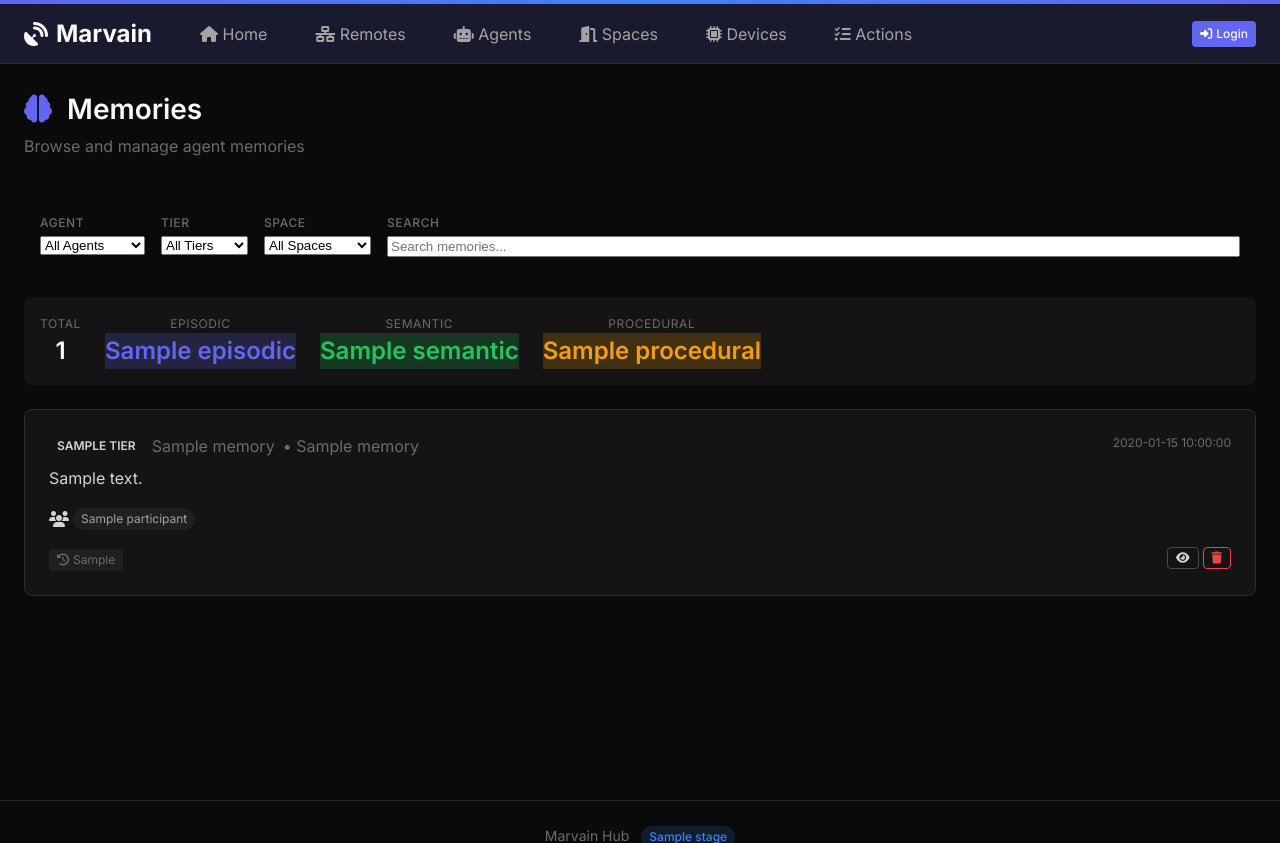
After one commit to Daylily-Informatics/marvain, a Python web app: template functions/hub_api/templates/memories.html in a window 1280 px wide. The commit adds this page. Shown: the top 843 px of the page. Run offline with Jinja, Linux system fonts and the light colour scheme; the template is opened without the code that fills it: most values are stand-ins (such as "Sample title", 1, 10 or a date in 2020).

Commit message:
Phase 5.9: Memories Browser - Templates, routes, and API
- Create memories.html template with memories list, filter bar (agent, tier, space, search), tier stats bar
- Add memory cards with tier badges, content preview, participants, provenance
- Add memories CSS styles (.memories-list, .memory-card, .tier-badge, .participant-badge, .provenance-badge, .stats-bar)
- Update /memories route to render memories.html with memories and tier counts
- Add DELETE /api/memories/{memory_id} endpoint for deleting memories with permission check
- Add JavaScript functions: filterMemories(), viewMemory(), deleteMemory()
- Add 5 new tests for memories GUI (list, auth redirects, delete auth/permission/success)

All 151 tests passing.

```diff
--- a/functions/hub_api/static/css/marvain.css
+++ b/functions/hub_api/static/css/marvain.css
@@ -1071,3 +1071,142 @@ pre {
   color: var(--color-gray-200);
   font-size: 0.875rem;
 }
+
+/* ==========================================================================
+   Memories Browser
+   ========================================================================== */
+
+.stats-bar {
+  display: flex;
+  gap: var(--spacing-lg);
+  padding: var(--spacing-md);
+  background: var(--color-gray-800);
+  border-radius: var(--radius-md);
+}
+
+.stat-item {
+  display: flex;
+  flex-direction: column;
+  align-items: center;
+}
+
+.stat-label {
+  font-size: 0.75rem;
+  color: var(--color-gray-400);
+  text-transform: uppercase;
+  letter-spacing: 0.05em;
+}
+
+.stat-value {
+  font-size: 1.5rem;
+  font-weight: 600;
+  color: var(--color-white);
+}
+
+.memories-list {
+  display: flex;
+  flex-direction: column;
+  gap: var(--spacing-md);
+}
+
+.memory-card {
+  transition: transform 0.2s, box-shadow 0.2s;
+}
+
+.memory-card:hover {
+  transform: translateY(-2px);
+  box-shadow: 0 8px 24px rgba(0, 0, 0, 0.3);
+}
+
+.memory-header {
+  display: flex;
+  justify-content: space-between;
+  align-items: flex-start;
+  margin-bottom: var(--spacing-sm);
+}
+
+.memory-meta {
+  display: flex;
+  align-items: center;
+  gap: var(--spacing-sm);
+  flex-wrap: wrap;
+}
+
+.memory-time {
+  font-size: 0.75rem;
+  color: var(--color-gray-400);
+}
+
+.tier-badge {
+  padding: 2px 8px;
+  border-radius: var(--radius-sm);
+  font-size: 0.75rem;
+  font-weight: 600;
+  text-transform: uppercase;
+}
+
+.tier-badge.tier-episodic,
+.tier-episodic {
+  background: rgba(99, 102, 241, 0.2);
+  color: var(--color-highlight);
+}
+
+.tier-badge.tier-semantic,
+.tier-semantic {
+  background: rgba(34, 197, 94, 0.2);
+  color: var(--color-success);
+}
+
+.tier-badge.tier-procedural,
+.tier-procedural {
+  background: rgba(245, 158, 11, 0.2);
+  color: var(--color-warning);
+}
+
+.memory-content {
+  color: var(--color-gray-200);
+  line-height: 1.6;
+  margin-bottom: var(--spacing-md);
+}
+
+.memory-participants {
+  display: flex;
+  align-items: center;
+  gap: var(--spacing-xs);
+  margin-bottom: var(--spacing-md);
+}
+
+.participant-badge {
+  padding: 2px 8px;
+  background: var(--color-gray-700);
+  border-radius: var(--radius-full);
+  font-size: 0.75rem;
+  color: var(--color-gray-300);
+}
+
+.participant-badge.more {
+  background: var(--color-accent);
+  color: var(--color-white);
+}
+
+.memory-footer {
+  display: flex;
+  justify-content: space-between;
+  align-items: center;
+}
+
+.provenance-badge {
+  display: inline-flex;
+  align-items: center;
+  gap: var(--spacing-xs);
+  padding: 2px 8px;
+  background: var(--color-gray-700);
+  border-radius: var(--radius-sm);
+  font-size: 0.75rem;
+  color: var(--color-gray-400);
+}
+
+.memory-actions {
+  display: flex;
+  gap: var(--spacing-xs);
+}
--- /dev/null
+++ b/functions/hub_api/templates/memories.html
@@ -0,0 +1,174 @@
+{% extends "base.html" %}
+
+{% block title %}Memories - Marvain{% endblock %}
+
+{% block content %}
+<div class="page-header">
+  <div>
+    <h1 class="page-title"><i class="fas fa-brain"></i> Memories</h1>
+    <p class="text-muted">Browse and manage agent memories</p>
+  </div>
+</div>
+
+<!-- Filter Bar -->
+<div class="filter-bar mb-lg">
+  <div class="filter-group">
+    <label for="agent-filter">Agent</label>
+    <select id="agent-filter" onchange="filterMemories()">
+      <option value="">All Agents</option>
+      {% for agent in agents %}
+      <option value="{{ agent.agent_id }}">{{ agent.name }}</option>
+      {% endfor %}
+    </select>
+  </div>
+  <div class="filter-group">
+    <label for="tier-filter">Tier</label>
+    <select id="tier-filter" onchange="filterMemories()">
+      <option value="">All Tiers</option>
+      <option value="episodic">Episodic</option>
+      <option value="semantic">Semantic</option>
+      <option value="procedural">Procedural</option>
+    </select>
+  </div>
+  <div class="filter-group">
+    <label for="space-filter">Space</label>
+    <select id="space-filter" onchange="filterMemories()">
+      <option value="">All Spaces</option>
+      {% for space in spaces %}
+      <option value="{{ space.space_id }}">{{ space.name }}</option>
+      {% endfor %}
+    </select>
+  </div>
+  <div class="filter-group flex-grow">
+    <label for="search-filter">Search</label>
+    <input type="text" id="search-filter" placeholder="Search memories..." oninput="filterMemories()">
+  </div>
+</div>
+
+<!-- Stats Bar -->
+<div class="stats-bar mb-lg">
+  <div class="stat-item">
+    <span class="stat-label">Total</span>
+    <span class="stat-value">{{ memories|length }}</span>
+  </div>
+  <div class="stat-item">
+    <span class="stat-label">Episodic</span>
+    <span class="stat-value tier-episodic">{{ tier_counts.episodic or 0 }}</span>
+  </div>
+  <div class="stat-item">
+    <span class="stat-label">Semantic</span>
+    <span class="stat-value tier-semantic">{{ tier_counts.semantic or 0 }}</span>
+  </div>
+  <div class="stat-item">
+    <span class="stat-label">Procedural</span>
+    <span class="stat-value tier-procedural">{{ tier_counts.procedural or 0 }}</span>
+  </div>
+</div>
+
+<!-- Memories List -->
+<div class="memories-list" id="memories-list">
+  {% if memories %}
+  {% for memory in memories %}
+  <div class="memory-card card" data-agent="{{ memory.agent_id }}" data-tier="{{ memory.tier }}" data-space="{{ memory.space_id or '' }}" data-content="{{ memory.content|lower }}">
+    <div class="card-body">
+      <div class="memory-header">
+        <div class="memory-meta">
+          <span class="tier-badge tier-{{ memory.tier }}">{{ memory.tier }}</span>
+          <span class="text-muted">{{ memory.agent_name }}</span>
+          {% if memory.space_name %}
+          <span class="text-muted">• {{ memory.space_name }}</span>
+          {% endif %}
+        </div>
+        <div class="memory-time">{{ memory.created_at_relative or 'Unknown' }}</div>
+      </div>
+      <div class="memory-content">
+        {{ memory.content[:500] }}{% if memory.content|length > 500 %}...{% endif %}
+      </div>
+      {% if memory.participants %}
+      <div class="memory-participants">
+        <i class="fas fa-users"></i>
+        {% for p in memory.participants[:3] %}
+        <span class="participant-badge">{{ p }}</span>
+        {% endfor %}
+        {% if memory.participants|length > 3 %}
+        <span class="participant-badge more">+{{ memory.participants|length - 3 }}</span>
+        {% endif %}
+      </div>
+      {% endif %}
+      <div class="memory-footer">
+        <div class="memory-provenance">
+          {% if memory.provenance_source %}
+          <span class="provenance-badge" title="{{ memory.provenance_source }}">
+            <i class="fas fa-history"></i> {{ memory.provenance_source[:20] }}
+          </span>
+          {% endif %}
+        </div>
+        <div class="memory-actions">
+          <button class="btn btn-sm btn-outline" onclick="viewMemory('{{ memory.memory_id }}')">
+            <i class="fas fa-eye"></i>
+          </button>
+          <button class="btn btn-sm btn-outline btn-danger" onclick="deleteMemory('{{ memory.memory_id }}')">
+            <i class="fas fa-trash"></i>
+          </button>
+        </div>
+      </div>
+    </div>
+  </div>
+  {% endfor %}
+  {% else %}
+  <div class="empty-state">
+    <i class="fas fa-brain fa-3x"></i>
+    <h3>No Memories Found</h3>
+    <p>Memories will appear here as your agents learn and interact.</p>
+  </div>
+  {% endif %}
+</div>
+{% endblock %}
+
+{% block extra_js %}
+<script>
+function filterMemories() {
+  const agent = document.getElementById('agent-filter').value;
+  const tier = document.getElementById('tier-filter').value;
+  const space = document.getElementById('space-filter').value;
+  const search = document.getElementById('search-filter').value.toLowerCase();
+
+  document.querySelectorAll('.memory-card').forEach(card => {
+    const matchAgent = !agent || card.dataset.agent === agent;
+    const matchTier = !tier || card.dataset.tier === tier;
+    const matchSpace = !space || card.dataset.space === space;
+    const matchSearch = !search || card.dataset.content.includes(search);
+    card.style.display = matchAgent && matchTier && matchSpace && matchSearch ? '' : 'none';
+  });
+}
+
+function viewMemory(memoryId) {
+  Marvain.showToast('info', 'Coming Soon', 'Memory details view will be available soon.');
+}
+
+async function deleteMemory(memoryId) {
+  if (!confirm('Are you sure you want to delete this memory? This action cannot be undone.')) {
+    return;
+  }
+
+  try {
+    Marvain.showLoading('Deleting memory...');
+    const response = await fetch(`/api/memories/${memoryId}`, {
+      method: 'DELETE'
+    });
+
+    if (!response.ok) {
+      const err = await response.json();
+      throw new Error(err.detail || 'Failed to delete memory');
+    }
+
+    Marvain.hideLoading();
+    Marvain.showToast('success', 'Success', 'Memory deleted');
+    setTimeout(() => location.reload(), 1000);
+  } catch (error) {
+    Marvain.hideLoading();
+    Marvain.showToast('error', 'Error', error.message);
+  }
+}
+</script>
+{% endblock %}
```
Also changed, not shown: functions/hub_api/app.py (+126 -1 lines), tests/test_gui_app.py (+80 -0 lines).
